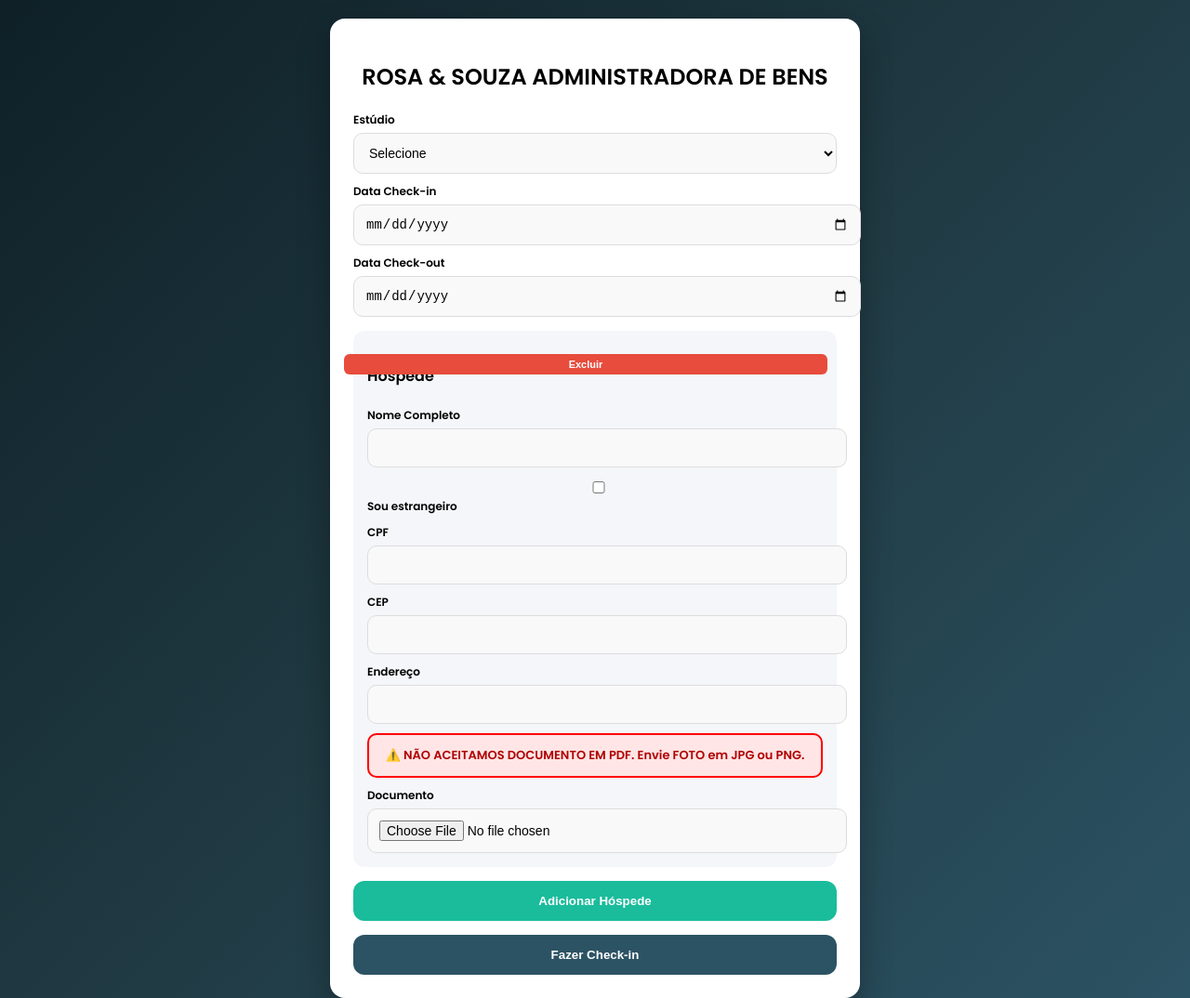
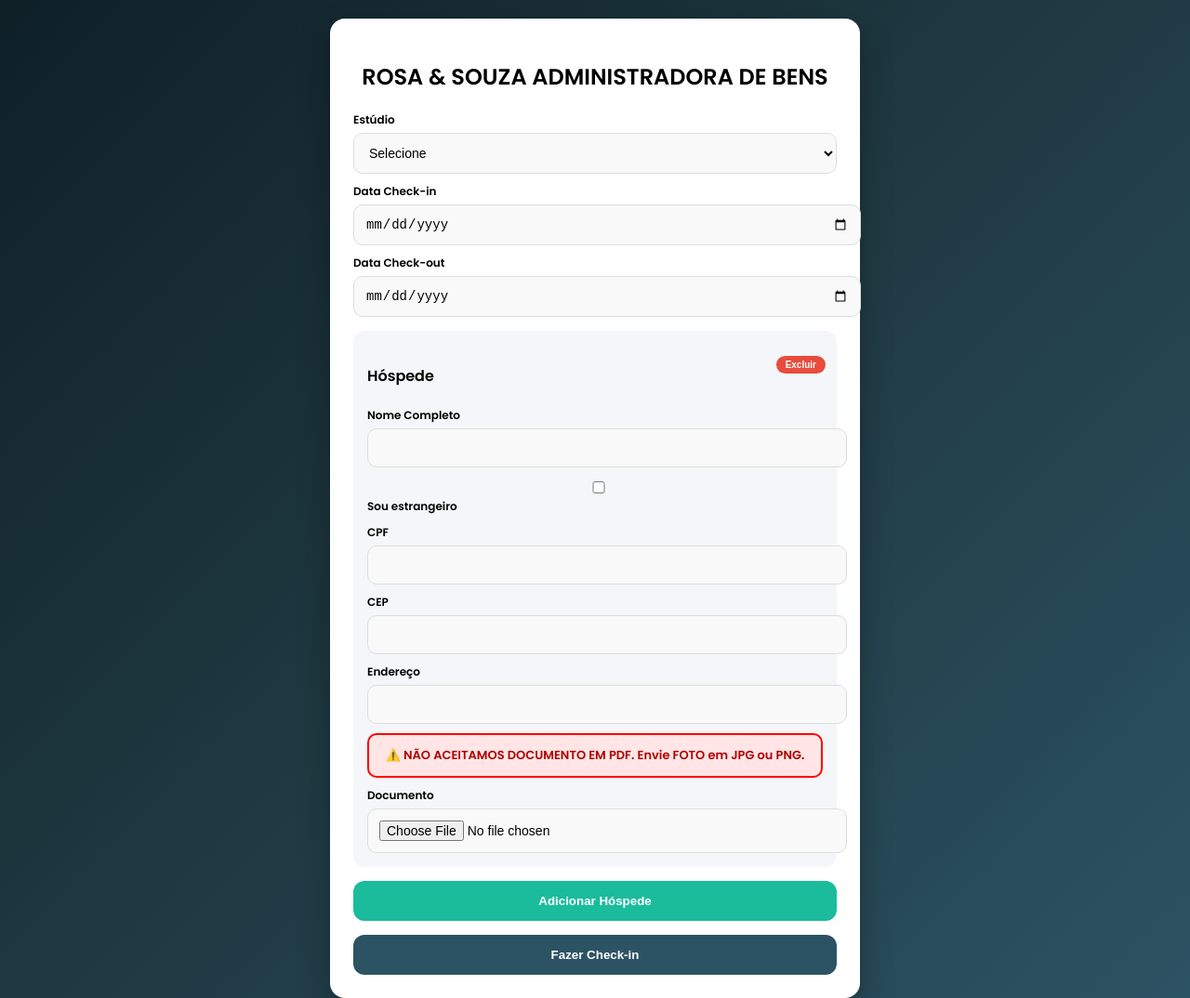
Before and after one commit to RosaeSouza/checkin-rosa-souza, a website: page public/index_v4_operacional.html in a window 1280 px wide. Shown: the top 1074 px of the page at 93% size. Drawn offline with Linux system fonts and the light colour scheme.

Commit message:
ajuste botoa

```diff
--- a/public/index_v4_operacional.html
+++ b/public/index_v4_operacional.html
@@ -46,15 +46,17 @@ input, select{
 }
 .remove-btn{
     position:absolute;
-    top:10px;
-    right:10px;
+    top:12px;
+    right:12px;
     background:#e74c3c;
     color:white;
     border:none;
-    border-radius:6px;
-    padding:5px 8px;
-    font-size:11px;
+    border-radius:20px;
+    padding:4px 10px;
+    font-size:10px;
+    font-weight:600;
     cursor:pointer;
+    width:auto;
 }
 button{
     width:100%;
@@ -180,7 +182,7 @@ function adicionarPessoa(){
 
     card.innerHTML=`
         <button type="button" class="remove-btn" onclick="this.parentElement.remove()">Excluir</button>
-        <h4>Hóspede</h4>
+        <h4 style="margin-right:60px;">Hóspede</h4>
 
         <label>Nome Completo</label>
         <input type="text" class="nome" required>
```
